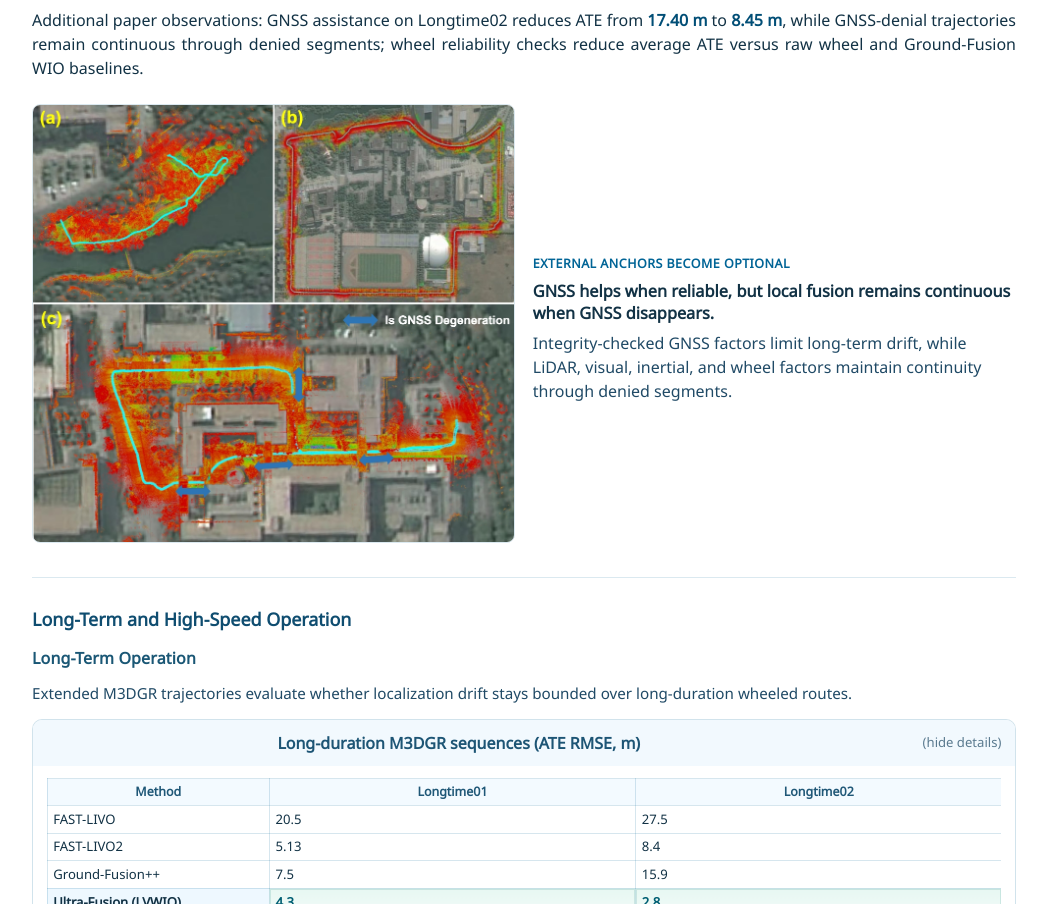
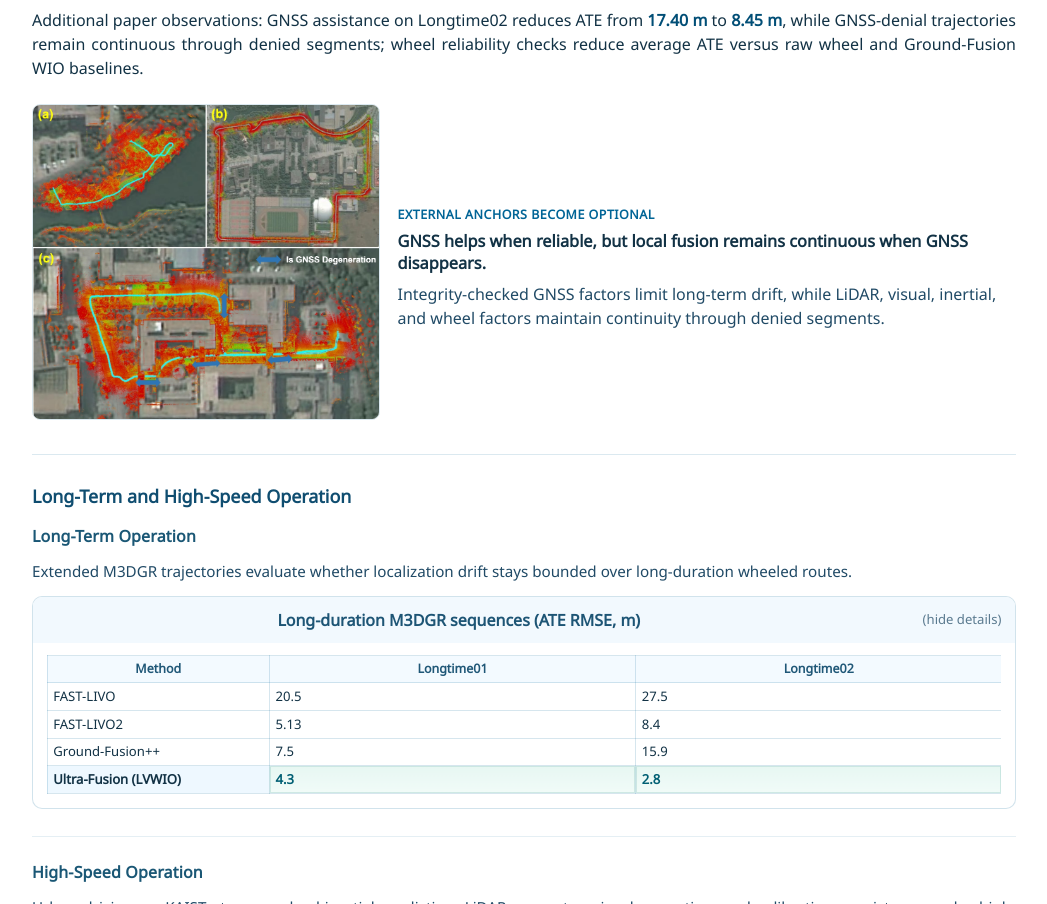
Before and after one commit to sjtuyinjie/ultrafusion-web, a website: page index.html in a window 1280 px wide. Shown: the part 5439-6343 px from the top of the page, without its empty margins (116-1163 px from the left). Drawn offline with nearby package versions, Linux system fonts and the light colour scheme; some icons are missing; a web font is replaced by a local one.

Commit message:
small fig

```diff
--- a/index.html
+++ b/index.html
@@ -228,6 +228,15 @@
 
     #d360-multi-camera .evidence-figure {
       max-width: 380px;
+      justify-self: start;
+    }
+
+    #gnss-anchor-evidence.evidence-story-card {
+      grid-template-columns: minmax(0, 0.72fr) minmax(0, 1.28fr);
+    }
+
+    #gnss-anchor-evidence .evidence-figure {
+      max-width: 420px;
       justify-self: start;
     }
 
@@ -1219,7 +1228,7 @@
                 while GNSS-denial trajectories remain continuous through denied segments; wheel reliability checks reduce average ATE versus raw wheel and Ground-Fusion WIO baselines.
               </p>
             </div>
-            <div class="evidence-story-card compact-evidence">
+            <div class="evidence-story-card compact-evidence" id="gnss-anchor-evidence">
               <figure class="evidence-figure">
                 <img src="./static/images/paper/gnss_routes.png" alt="GNSS augmentation and GNSS-denial trajectory evidence" loading="lazy">
               </figure>
```
